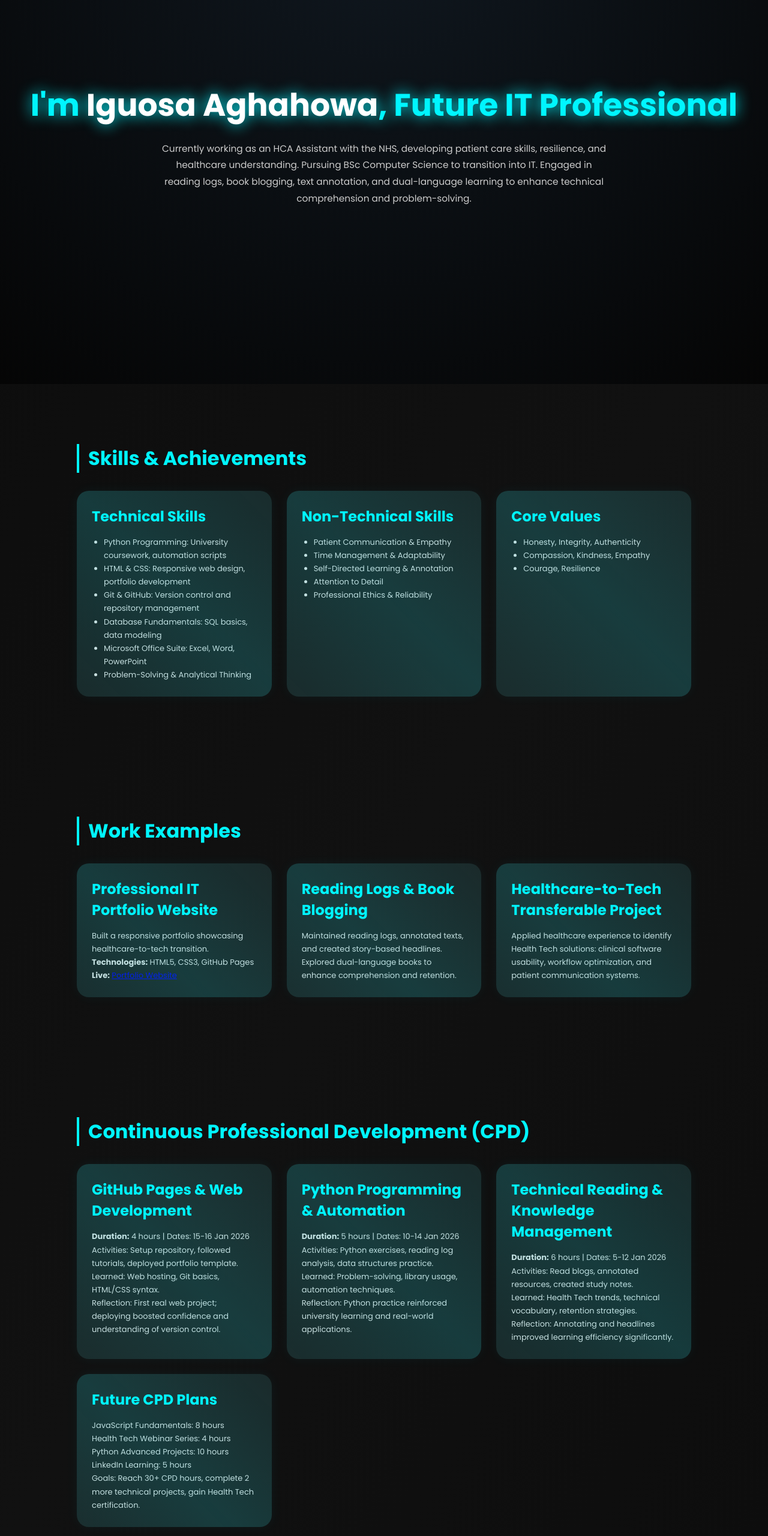
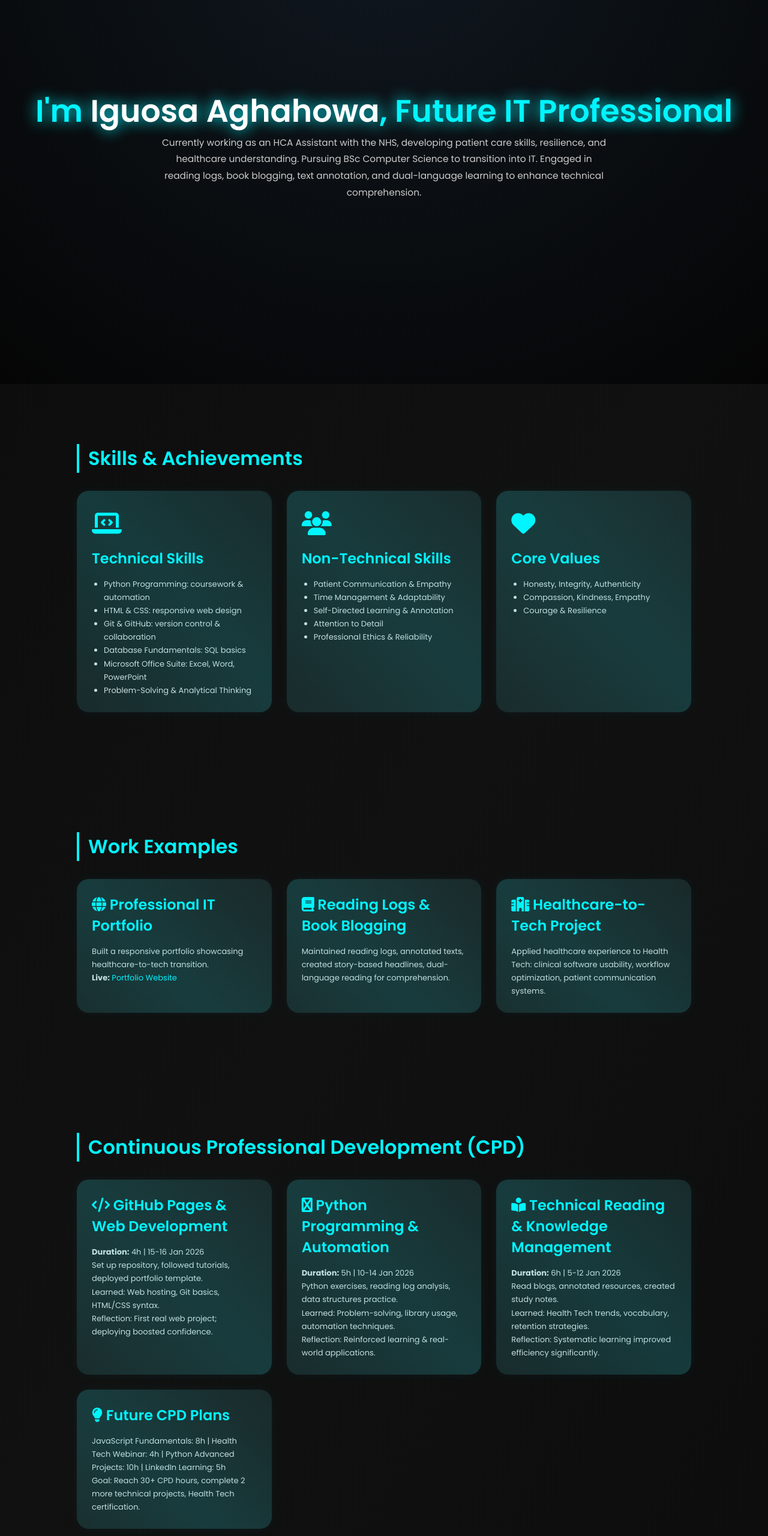
Before and after one commit to Hanan77866/-Iguosaaghahowa, a plain HTML site: page docs/index.html in a window 1280 px wide. Shown: the part 160-2720 px from the top of the page at 60% size. Drawn offline with Linux system fonts and the light colour scheme.

Commit message:
index.html

```diff
--- a/docs/index.html
+++ b/docs/index.html
@@ -1,231 +1,92 @@
 <!DOCTYPE html>
 <html lang="en">
 <head>
-  <meta charset="UTF-8" />
+<meta charset="UTF-8">
 <title>Iguosa Aghahowa | IT Portfolio</title>
-  <meta name="viewport" content="width=device-width, initial-scale=1.0" />
+<meta name="viewport" content="width=device-width, initial-scale=1.0">
 
-  <!-- Google Font -->
+<!-- Google Fonts -->
 <link href="https://fonts.googleapis.com/css2?family=Poppins:wght@300;400;600;700&display=swap" rel="stylesheet">
 
+<!-- Font Awesome for Icons -->
+<script src="https://kit.fontawesome.com/a076d05399.js" crossorigin="anonymous"></script>
+
 <style>
-    * {
-      margin: 0;
-      padding: 0;
-      box-sizing: border-box;
-      font-family: 'Poppins', sans-serif;
-      scroll-behavior: smooth;
+/* ===== Reset & Base ===== */
+* { margin:0; padding:0; box-sizing:border-box; font-family:'Poppins', sans-serif; scroll-behavior:smooth;}
+body { background: linear-gradient(120deg,#0c0c0c,#111,#0c0c0c); color:#e0e0e0; overflow-x:hidden; transition:background 1s; }
+a { color:#00f5ff; text-decoration:none; }
+h2,h3,h4 { font-weight:600; }
+
+/* ===== Floating Orbs ===== */
+.bg-orbs span {
+  position: fixed; width:250px; height:250px; background: rgba(0,245,255,0.08); border-radius:50%;
+  animation: float 20s infinite linear; z-index:-1;
 }
+.bg-orbs span:nth-child(1){top:10%;left:10%;animation-duration:25s;}
+.bg-orbs span:nth-child(2){top:60%;left:70%;animation-duration:30s;}
+.bg-orbs span:nth-child(3){top:35%;left:40%;animation-duration:22s;}
+@keyframes float{0%{transform:translate(0,0);}50%{transform:translate(100px,-80px);}100%{transform:translate(0,0);}}
 
-    body {
-      background: linear-gradient(120deg, #0c0c0c, #111111, #0c0c0c);
-      color: #e0e0e0;
-      overflow-x: hidden;
-      transition: background 1s;
+/* ===== NAVBAR ===== */
+nav{
+  position:fixed;width:100%;display:flex;justify-content:space-between;align-items:center;
+  padding:15px 40px;background:rgba(0,0,0,0.85);z-index:1000;box-shadow:0 0 15px rgba(0,255,255,0.1);
+  backdrop-filter:blur(10px);transition:background 0.5s;
 }
+nav h1{font-size:22px;color:#00f5ff;letter-spacing:1px;}
+nav ul{list-style:none;display:flex;gap:25px;}
+nav ul li a{position:relative;font-weight:500;color:#e0e0e0;transition:.3s;}
+nav ul li a::after{content:"";position:absolute;width:0;height:2px;background:#00f5ff;left:0;bottom:-5px;transition:.3s;}
+nav ul li a:hover::after{width:100%;}
+nav ul li a:hover{color:#00f5ff;text-shadow:0 0 5px #00f5ff;}
+@media(max-width:600px){nav{flex-direction:column;gap:10px;}}
 
-    /* FLOATING BACKGROUND ORBS */
-    .bg-orbs span {
-      position: fixed;
-      width: 250px;
-      height: 250px;
-      background: rgba(0, 245, 255, 0.08);
-      border-radius: 50%;
-      animation: float 20s infinite linear;
-      z-index: -1;
+/* ===== HERO ===== */
+.hero{min-height:100vh;display:flex;justify-content:center;align-items:center;text-align:center;padding:40px;background:radial-gradient(circle at top,#101820,#050505);transition:background 1s;}
+.hero h2{font-size:clamp(28px,5vw,52px);color:#00f5ff;animation:glow 2s infinite alternate;}
+.hero h2 span{color:#fff;}
+.hero p{max-width:750px;margin:auto;line-height:1.8;font-size:clamp(14px,1.2vw,18px);color:#ccc;animation:fadeUp 2s ease;}
+@keyframes glow{0%{text-shadow:0 0 5px #00f5ff;}100%{text-shadow:0 0 25px #00f5ff;}}
+@keyframes fadeUp{0%{opacity:0;transform:translateY(30px);}100%{opacity:1;transform:translateY(0);}}
+
+/* ===== SECTIONS ===== */
+section{padding:clamp(60px,10vw,100px) 10%;opacity:0;transform:translateY(50px);transition:1s ease, background 1s;}
+section.show{opacity:1;transform:translateY(0);}
+section h3{font-size:clamp(24px,4vw,32px);margin-bottom:30px;color:#00f5ff;border-left:4px solid #00f5ff;padding-left:15px;}
+
+/* ===== CARD CONTAINERS ===== */
+.card-container{display:grid;grid-template-columns:repeat(auto-fit,minmax(280px,1fr));gap:25px;}
+.card{
+  background:rgba(255,255,255,0.05);padding:25px;border-radius:20px;transition:0.5s;box-shadow:0 0 20px rgba(0,245,255,0.05);position:relative;overflow:hidden;cursor:pointer;
+  transform-style: preserve-3d;
 }
-    .bg-orbs span:nth-child(1) { top: 15%; left: 10%; animation-duration: 25s; }
-    .bg-orbs span:nth-child(2) { top: 60%; left: 70%; animation-duration: 30s; }
-    .bg-orbs span:nth-child(3) { top: 35%; left: 40%; animation-duration: 20s; }
+.card::before{
+  content:"";position:absolute;top:-100%;left:-100%;width:200%;height:200%;
+  background:linear-gradient(45deg,transparent,rgba(0,245,255,0.15),transparent);transition:0.5s;
+}
+.card:hover::before{top:0;left:0;}
+.card:hover{transform: translateY(-10px) scale(1.03) rotateX(5deg) rotateY(5deg); box-shadow:0 0 35px rgba(0,245,255,0.4);}
+.card h4{margin-bottom:15px;color:#00f5ff;font-size:clamp(18px,2vw,24px);}
+.card p,.card ul{font-size:clamp(13px,1vw,16px);line-height:1.7;color:#ddd;}
+.card ul{padding-left:20px;}
 
-    @keyframes float {
-      0% { transform: translateY(0) translateX(0); }
-      50% { transform: translateY(-100px) translateX(100px); }
-      100% { transform: translateY(0) translateX(0); }
-    }
+/* ===== ICON CARDS ===== */
+.skill-icon{font-size:40px;color:#00f5ff;margin-bottom:10px;transition:transform .3s;}
+.card:hover .skill-icon{transform:rotateY(360deg) rotateX(15deg);}
 
-    /* NAVBAR */
-    nav {
-      position: fixed;
-      width: 100%;
-      background: rgba(0,0,0,0.85);
-      display: flex;
-      justify-content: space-between;
-      align-items: center;
-      padding: 15px 40px;
-      z-index: 1000;
-      box-shadow: 0 0 15px rgba(0, 255, 255, 0.1);
-      backdrop-filter: blur(10px);
-      transition: background 0.5s;
-    }
+/* ===== CONTACT ===== */
+.contact{text-align:center;background:linear-gradient(180deg,#050505,#101820);}
+.contact p{margin:10px 0;font-size:clamp(14px,1vw,16px);}
+.contact a{color:#00f5ff;}
+footer{text-align:center;padding:20px;background:#000;color:#888;font-size:clamp(12px,1vw,14px);}
 
-    nav h1 {
-      font-size: 22px;
-      color: #00f5ff;
-      letter-spacing: 1px;
-    }
-
-    nav ul {
-      list-style: none;
-      display: flex;
-      gap: 25px;
-    }
-
-    nav ul li a {
-      text-decoration: none;
-      color: #e0e0e0;
-      font-weight: 500;
-      position: relative;
-      transition: 0.3s;
-    }
-
-    nav ul li a::after {
-      content: "";
-      position: absolute;
-      width: 0;
-      height: 2px;
-      background: #00f5ff;
-      left: 0;
-      bottom: -5px;
-      transition: 0.3s;
-    }
-
-    nav ul li a:hover::after {
-      width: 100%;
-    }
-
-    nav ul li a:hover {
-      color: #00f5ff;
-      text-shadow: 0 0 5px #00f5ff;
-    }
-
-    /* HERO */
-    .hero {
-      min-height: 100vh;
-      display: flex;
-      justify-content: center;
-      align-items: center;
-      text-align: center;
-      padding: 40px;
-      background: radial-gradient(circle at top, #101820, #050505);
-      transition: background 1s;
-    }
-
-    .hero h2 {
-      font-size: clamp(28px, 5vw, 52px);
-      margin-bottom: 20px;
-      color: #00f5ff;
-      animation: glow 2s infinite alternate;
-    }
-
-    .hero h2 span { color: #ffffff; }
-
-    .hero p {
-      max-width: 750px;
-      margin: auto;
-      line-height: 1.8;
-      font-size: clamp(14px, 1.2vw, 18px);
-      color: #cccccc;
-      animation: fadeUp 2s ease;
-    }
-
-    @keyframes glow {
-      0% { text-shadow: 0 0 5px #00f5ff; }
-      100% { text-shadow: 0 0 25px #00f5ff; }
-    }
-
-    @keyframes fadeUp {
-      0% { opacity: 0; transform: translateY(30px); }
-      100% { opacity: 1; transform: translateY(0); }
-    }
-
-    /* SECTIONS */
-    section {
-      padding: clamp(60px, 10vw, 100px) 10%;
-      opacity: 0;
-      transform: translateY(50px);
-      transition: 1s ease, background 1s;
-    }
-
-    section.show {
-      opacity: 1;
-      transform: translateY(0);
-    }
-
-    section h3 {
-      font-size: clamp(24px, 4vw, 32px);
-      margin-bottom: 30px;
-      color: #00f5ff;
-      border-left: 4px solid #00f5ff;
-      padding-left: 15px;
-    }
-
-    .card-container {
-      display: grid;
-      grid-template-columns: repeat(auto-fit, minmax(280px, 1fr));
-      gap: 25px;
-    }
-
-    .card {
-      background: rgba(255,255,255,0.05);
-      padding: 25px;
-      border-radius: 20px;
-      transition: 0.5s;
-      box-shadow: 0 0 20px rgba(0, 245, 255, 0.05);
-      position: relative;
-      overflow: hidden;
-      cursor: pointer;
-    }
-
-    .card::before {
-      content: "";
-      position: absolute;
-      top: -100%;
-      left: -100%;
-      width: 200%;
-      height: 200%;
-      background: linear-gradient(45deg, transparent, rgba(0,245,255,0.15), transparent);
-      transition: 0.5s;
-    }
-
-    .card:hover::before { top: 0; left: 0; }
-    .card:hover { transform: translateY(-10px) scale(1.03); box-shadow: 0 0 35px rgba(0, 245, 255, 0.4); }
-
-    .card h4 { margin-bottom: 15px; color: #00f5ff; font-size: clamp(18px, 2vw, 24px); }
-    .card p, .card ul { font-size: clamp(13px, 1vw, 16px); line-height: 1.7; color: #dddddd; }
-    .card ul { padding-left: 20px; }
-
-    /* CONTACT */
-    .contact {
-      text-align: center;
-      background: linear-gradient(180deg, #050505, #101820);
-    }
-    .contact p { margin: 10px 0; font-size: clamp(14px, 1vw, 16px); }
-    .contact a { color: #00f5ff; text-decoration: none; }
-
-    footer {
-      text-align: center;
-      padding: 20px;
-      background: #000;
-      color: #888;
-      font-size: clamp(12px, 1vw, 14px);
-    }
-
-    @media(max-width: 600px) {
-      .hero h2 { font-size: 28px; }
-      nav { flex-direction: column; gap: 10px; }
-    }
 </style>
 </head>
-
 <body>
 
 <!-- FLOATING BACKGROUND -->
-  <div class="bg-orbs">
-    <span></span>
-    <span></span>
-    <span></span>
-  </div>
+<div class="bg-orbs"><span></span><span></span><span></span></div>
 
 <nav>
 <h1>Iguosa Aghahowa</h1>
@@ -244,7 +105,7 @@
 <h2>I'm <span>Iguosa Aghahowa</span>, Future IT Professional</h2>
 <p>
 Currently working as an HCA Assistant with the NHS, developing patient care skills, resilience, and healthcare understanding.
-        Pursuing BSc Computer Science to transition into IT. Engaged in reading logs, book blogging, text annotation, and dual-language learning to enhance technical comprehension and problem-solving.
+Pursuing BSc Computer Science to transition into IT. Engaged in reading logs, book blogging, text annotation, and dual-language learning to enhance technical comprehension.
 </p>
 </div>
 </div>
@@ -253,19 +114,22 @@
 <section id="skills">
 <h3>Skills & Achievements</h3>
 <div class="card-container">
+
 <div class="card">
+<div class="skill-icon"><i class="fas fa-laptop-code"></i></div>
 <h4>Technical Skills</h4>
 <ul>
-          <li>Python Programming: University coursework, automation scripts</li>
-          <li>HTML & CSS: Responsive web design, portfolio development</li>
-          <li>Git & GitHub: Version control and repository management</li>
-          <li>Database Fundamentals: SQL basics, data modeling</li>
+<li>Python Programming: coursework & automation</li>
+<li>HTML & CSS: responsive web design</li>
+<li>Git & GitHub: version control & collaboration</li>
+<li>Database Fundamentals: SQL basics</li>
 <li>Microsoft Office Suite: Excel, Word, PowerPoint</li>
 <li>Problem-Solving & Analytical Thinking</li>
 </ul>
 </div>
 
 <div class="card">
+<div class="skill-icon"><i class="fas fa-users"></i></div>
 <h4>Non-Technical Skills</h4>
 <ul>
 <li>Patient Communication & Empathy</li>
@@ -277,13 +141,15 @@
 </div>
 
 <div class="card">
+<div class="skill-icon"><i class="fas fa-heart"></i></div>
 <h4>Core Values</h4>
 <ul>
 <li>Honesty, Integrity, Authenticity</li>
 <li>Compassion, Kindness, Empathy</li>
-          <li>Courage, Resilience</li>
+<li>Courage & Resilience</li>
 </ul>
 </div>
+
 </div>
 </section>
 
@@ -291,67 +157,60 @@
 <section id="projects">
 <h3>Work Examples</h3>
 <div class="card-container">
+
 <div class="card">
-        <h4>Professional IT Portfolio Website</h4>
-        <p>
-          Built a responsive portfolio showcasing healthcare-to-tech transition.
-          <strong>Technologies:</strong> HTML5, CSS3, GitHub Pages
-          <br><strong>Live:</strong> <a href="https://IguosaAghahowa.github.io" target="_blank">Portfolio Website</a>
-        </p>
+<h4><i class="fas fa-globe"></i> Professional IT Portfolio</h4>
+<p>Built a responsive portfolio showcasing healthcare-to-tech transition. <br><strong>Live:</strong> <a href="https://IguosaAghahowa.github.io" target="_blank">Portfolio Website</a></p>
 </div>
 
 <div class="card">
-        <h4>Reading Logs & Book Blogging</h4>
-        <p>
-          Maintained reading logs, annotated texts, and created story-based headlines. Explored dual-language books to enhance comprehension and retention.
-        </p>
+<h4><i class="fas fa-book"></i> Reading Logs & Book Blogging</h4>
+<p>Maintained reading logs, annotated texts, created story-based headlines, dual-language reading for comprehension.</p>
 </div>
 
 <div class="card">
-        <h4>Healthcare-to-Tech Transferable Project</h4>
-        <p>
-          Applied healthcare experience to identify Health Tech solutions: clinical software usability, workflow optimization, and patient communication systems.
-        </p>
+<h4><i class="fas fa-hospital"></i> Healthcare-to-Tech Project</h4>
+<p>Applied healthcare experience to Health Tech: clinical software usability, workflow optimization, patient communication systems.</p>
 </div>
+
 </div>
 </section>
 
-  <!-- LEARNING LOG / CPD -->
+<!-- CPD / Learning -->
 <section id="learning">
 <h3>Continuous Professional Development (CPD)</h3>
 <div class="card-container">
+
 <div class="card">
-        <h4>GitHub Pages & Web Development</h4>
-        <p><strong>Duration:</strong> 4 hours | Dates: 15-16 Jan 2026</p>
-        <p>Activities: Setup repository, followed tutorials, deployed portfolio template.</p>
+<h4><i class="fas fa-code"></i> GitHub Pages & Web Development</h4>
+<p><strong>Duration:</strong> 4h | 15-16 Jan 2026</p>
+<p>Set up repository, followed tutorials, deployed portfolio template.</p>
 <p>Learned: Web hosting, Git basics, HTML/CSS syntax.</p>
-        <p>Reflection: First real web project; deploying boosted confidence and understanding of version control.</p>
+<p>Reflection: First real web project; deploying boosted confidence.</p>
 </div>
 
 <div class="card">
-        <h4>Python Programming & Automation</h4>
-        <p><strong>Duration:</strong> 5 hours | Dates: 10-14 Jan 2026</p>
-        <p>Activities: Python exercises, reading log analysis, data structures practice.</p>
+<h4><i class="fas fa-python"></i> Python Programming & Automation</h4>
+<p><strong>Duration:</strong> 5h | 10-14 Jan 2026</p>
+<p>Python exercises, reading log analysis, data structures practice.</p>
 <p>Learned: Problem-solving, library usage, automation techniques.</p>
-        <p>Reflection: Python practice reinforced university learning and real-world applications.</p>
+<p>Reflection: Reinforced learning & real-world applications.</p>
 </div>
 
 <div class="card">
-        <h4>Technical Reading & Knowledge Management</h4>
-        <p><strong>Duration:</strong> 6 hours | Dates: 5-12 Jan 2026</p>
-        <p>Activities: Read blogs, annotated resources, created study notes.</p>
-        <p>Learned: Health Tech trends, technical vocabulary, retention strategies.</p>
-        <p>Reflection: Annotating and headlines improved learning efficiency significantly.</p>
+<h4><i class="fas fa-book-reader"></i> Technical Reading & Knowledge Management</h4>
+<p><strong>Duration:</strong> 6h | 5-12 Jan 2026</p>
+<p>Read blogs, annotated resources, created study notes.</p>
+<p>Learned: Health Tech trends, vocabulary, retention strategies.</p>
+<p>Reflection: Systematic learning improved efficiency significantly.</p>
 </div>
 
 <div class="card">
-        <h4>Future CPD Plans</h4>
-        <p>JavaScript Fundamentals: 8 hours</p>
-        <p>Health Tech Webinar Series: 4 hours</p>
-        <p>Python Advanced Projects: 10 hours</p>
-        <p>LinkedIn Learning: 5 hours</p>
-        <p>Goals: Reach 30+ CPD hours, complete 2 more technical projects, gain Health Tech certification.</p>
+<h4><i class="fas fa-lightbulb"></i> Future CPD Plans</h4>
+<p>JavaScript Fundamentals: 8h | Health Tech Webinar: 4h | Python Advanced Projects: 10h | LinkedIn Learning: 5h</p>
+<p>Goal: Reach 30+ CPD hours, complete 2 more technical projects, Health Tech certification.</p>
 </div>
+
 </div>
 </section>
 
@@ -370,29 +229,21 @@
 </footer>
 
 <script>
-    // SCROLL ANIMATION
+// Scroll animations
 const sections = document.querySelectorAll("section");
 const body = document.body;
-
-    window.addEventListener("scroll", () => {
-      const trigger = window.innerHeight * 0.8;
-      sections.forEach(section => {
-        const top = section.getBoundingClientRect().top;
-        if (top < trigger) { section.classList.add("show"); }
+window.addEventListener("scroll",()=>{
+  const trigger=window.innerHeight*0.8;
+  sections.forEach(section=>{
+    const top=section.getBoundingClientRect().top;
+    if(top<trigger) section.classList.add("show");
   });
-
-      // Animate background color per section
-      if(window.scrollY < sections[1].offsetTop - 50){
-        body.style.background = "linear-gradient(120deg, #0c0c0c, #111111, #0c0c0c)";
-      } else if(window.scrollY < sections[2].offsetTop - 50){
-        body.style.background = "linear-gradient(120deg, #111111, #0a0a0a, #111111)";
-      } else if(window.scrollY < sections[3].offsetTop - 50){
-        body.style.background = "linear-gradient(120deg, #0a0a0a, #111111, #0c0c0c)";
-      } else{
-        body.style.background = "linear-gradient(120deg, #111111, #0c0c0c, #111111)";
-      }
+  // Background gradient animation
+  if(window.scrollY<sections[1].offsetTop-50){body.style.background="linear-gradient(120deg,#0c0c0c,#111,#0c0c0c)";}
+  else if(window.scrollY<sections[2].offsetTop-50){body.style.background="linear-gradient(120deg,#111,#0a0a0a,#111)";}
+  else if(window.scrollY<sections[3].offsetTop-50){body.style.background="linear-gradient(120deg,#0a0a0a,#111,#0c0c0c)";}
+  else{body.style.background="linear-gradient(120deg,#111,#0c0c0c,#111)";}
 });
 </script>
-
 </body>
 </html>
```
Lines whose indentation alone changed are shown as unchanged.
